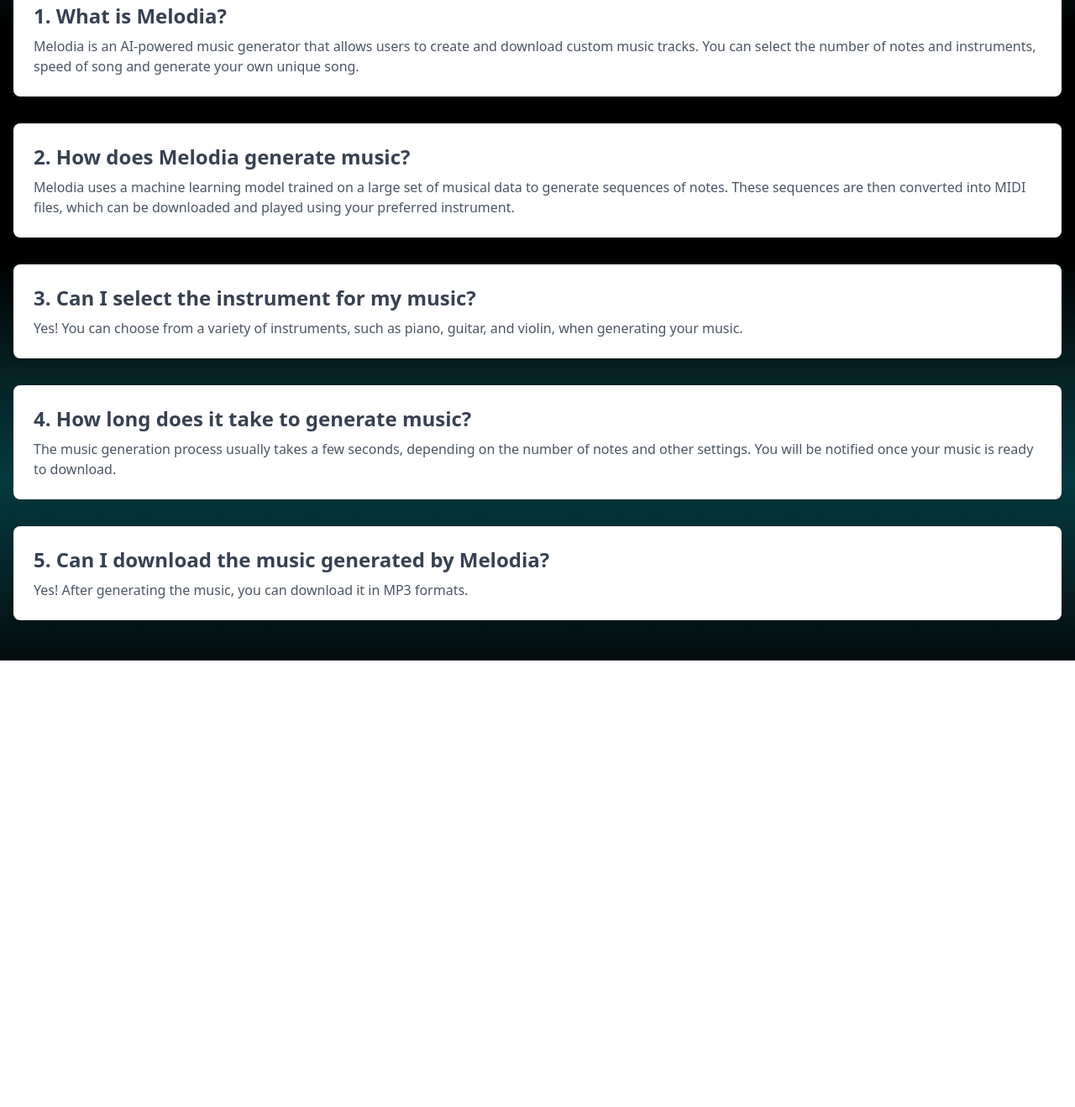
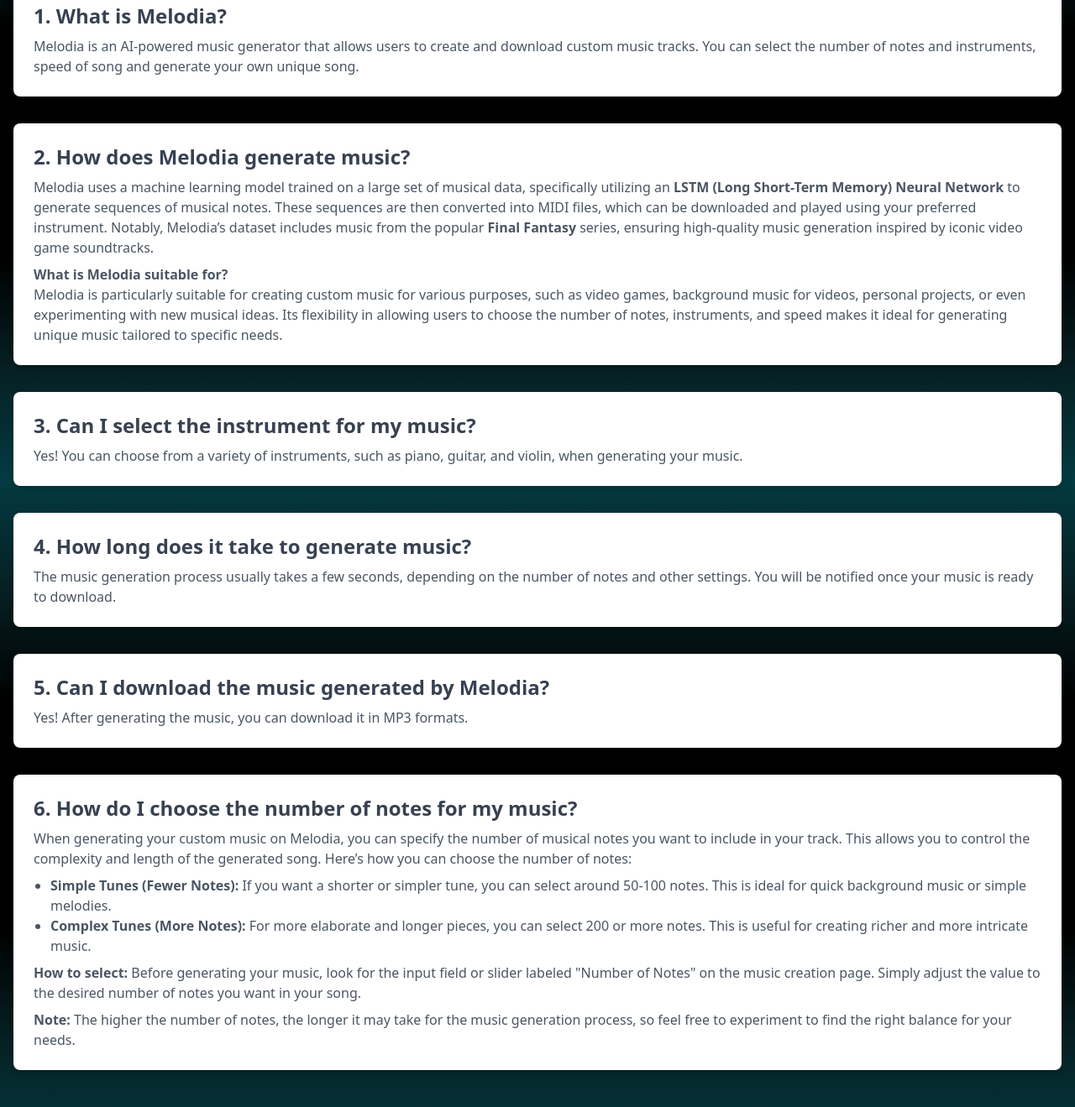
Before and after one commit to TerrainXD/Melodia, a plain HTML site: page frontend/templates/FAQ.html in a window 1280 px wide. Shown: the part 229-1548 px from the top of the page at 84% size. Before the commit the page ends 1016 px from the top, so only its background shows below. Drawn offline with nearby package versions, Linux system fonts and the light colour scheme; a web font is replaced by a local one.

Commit message:
Update FAQ

```diff
--- a/frontend/templates/FAQ.html
+++ b/frontend/templates/FAQ.html
@@ -73,7 +73,17 @@
             <!-- Question 2 -->
             <div class="bg-white shadow-md rounded-lg p-6">
                 <h2 class="text-2xl font-semibold text-gray-700">2. How does Melodia generate music?</h2>
-                <p class="text-gray-600 mt-2">Melodia uses a machine learning model trained on a large set of musical data to generate sequences of notes. These sequences are then converted into MIDI files, which can be downloaded and played using your preferred instrument.</p>
+                <p class="text-gray-600 mt-2">
+                    Melodia uses a machine learning model trained on a large set of musical data, specifically utilizing an
+                    <strong>LSTM (Long Short-Term Memory) Neural Network</strong> to generate sequences of musical notes.
+                    These sequences are then converted into MIDI files, which can be downloaded and played using your preferred instrument.
+                    Notably, Melodia’s dataset includes music from the popular <strong>Final Fantasy</strong> series, ensuring high-quality music generation inspired by iconic video game soundtracks.
+                </p>
+                <p class="text-gray-600 mt-2">
+                    <strong>What is Melodia suitable for?</strong><br>
+                    Melodia is particularly suitable for creating custom music for various purposes, such as video games, background music for videos, personal projects, or even experimenting with new musical ideas.
+                    Its flexibility in allowing users to choose the number of notes, instruments, and speed makes it ideal for generating unique music tailored to specific needs.
+                </p>
             </div>
 
             <!-- Question 3 -->
@@ -93,6 +103,24 @@
                 <h2 class="text-2xl font-semibold text-gray-700">5. Can I download the music generated by Melodia?</h2>
                 <p class="text-gray-600 mt-2">Yes! After generating the music, you can download it in MP3 formats.</p>
             </div>
+
+            <!-- Question 6 -->
+            <div class="bg-white shadow-md rounded-lg p-6">
+                <h2 class="text-2xl font-semibold text-gray-700">6. How do I choose the number of notes for my music?</h2>
+                <p class="text-gray-600 mt-2">
+                    When generating your custom music on Melodia, you can specify the number of musical notes you want to include in your track. This allows you to control the complexity and length of the generated song. Here’s how you can choose the number of notes:
+                </p>
+                <ul class="text-gray-600 mt-2 list-disc pl-5">
+                    <li><strong>Simple Tunes (Fewer Notes):</strong> If you want a shorter or simpler tune, you can select around 50-100 notes. This is ideal for quick background music or simple melodies.</li>
+                    <li><strong>Complex Tunes (More Notes):</strong> For more elaborate and longer pieces, you can select 200 or more notes. This is useful for creating richer and more intricate music.</li>
+                </ul>
+                <p class="text-gray-600 mt-2">
+                    <strong>How to select:</strong> Before generating your music, look for the input field or slider labeled "Number of Notes" on the music creation page. Simply adjust the value to the desired number of notes you want in your song.
+                </p>
+                <p class="text-gray-600 mt-2">
+                    <strong>Note:</strong> The higher the number of notes, the longer it may take for the music generation process, so feel free to experiment to find the right balance for your needs.
+                </p>
+            </div>
         </div>
     </div>
 
```
Also changed, not shown: 2 other files.
